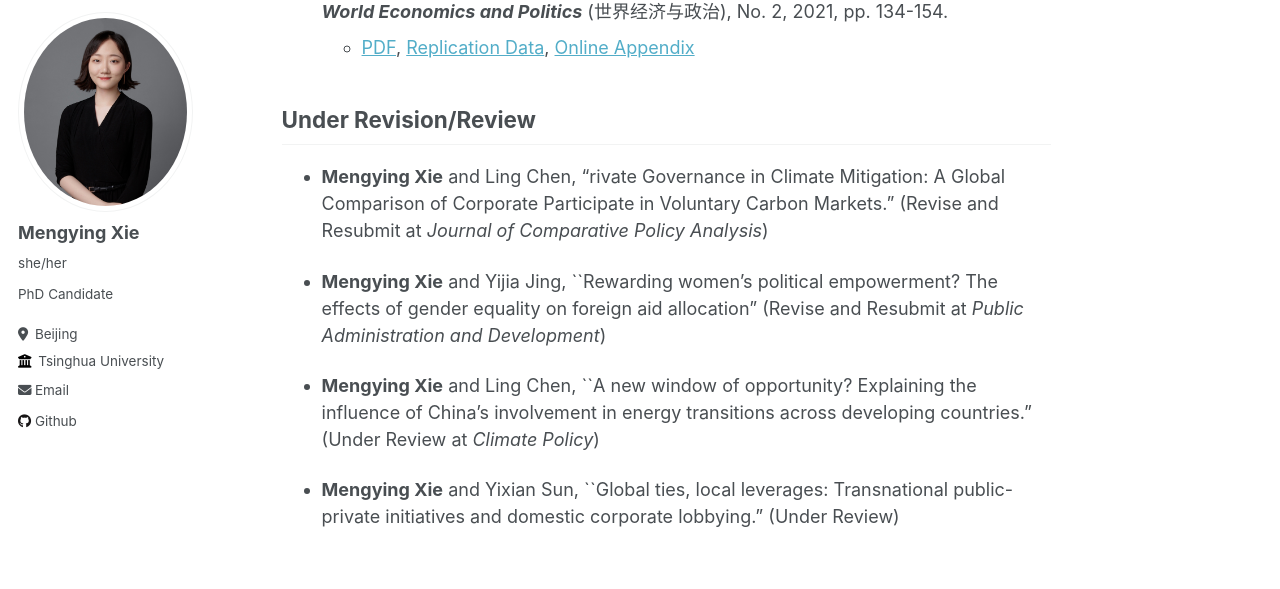
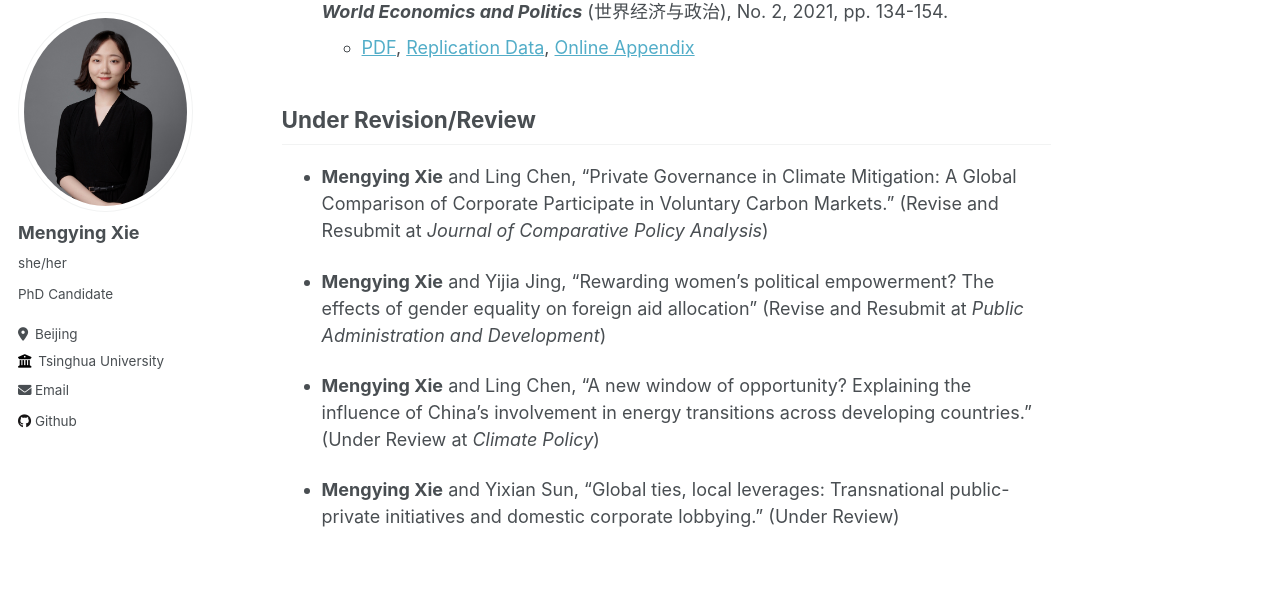
Before and after one commit to xiemythu/xiemythu.github.io, a Jekyll site: the page built from _pages/research.md, in a window 1280 px wide and 900 px high, scrolled down 584 px. Shown: the part 94-683 px from the top of the window. Built offline with Jekyll 4.4.1, drawn with Linux system fonts in a browser that asks for light colours.

Commit message:
Update research.md

```diff
--- a/_pages/research.md
+++ b/_pages/research.md
@@ -22,10 +22,10 @@ author_profile: true
 
 ## Under Revision/Review
 
-* **Mengying Xie** and  Ling Chen, “rivate Governance in Climate Mitigation: A Global Comparison of Corporate Participate in Voluntary Carbon Markets." (Revise and Resubmit at *Journal of Comparative Policy Analysis*)
+* **Mengying Xie** and  Ling Chen, “Private Governance in Climate Mitigation: A Global Comparison of Corporate Participate in Voluntary Carbon Markets." (Revise and Resubmit at *Journal of Comparative Policy Analysis*)
 
-* **Mengying Xie** and Yijia Jing, ``Rewarding women’s political empowerment? The effects of gender equality on foreign aid allocation" (Revise and Resubmit at *Public Administration and Development*)
+* **Mengying Xie** and Yijia Jing, "Rewarding women’s political empowerment? The effects of gender equality on foreign aid allocation" (Revise and Resubmit at *Public Administration and Development*)
 
-* **Mengying Xie** and  Ling Chen, ``A new window of opportunity? Explaining the influence of China’s involvement in energy transitions across developing countries." (Under Review at *Climate Policy*)
+* **Mengying Xie** and  Ling Chen, "A new window of opportunity? Explaining the influence of China’s involvement in energy transitions across developing countries." (Under Review at *Climate Policy*)
 
-* **Mengying Xie** and  Yixian Sun, ``Global ties, local leverages: Transnational public-private initiatives and domestic corporate lobbying." (Under Review)
+* **Mengying Xie** and  Yixian Sun, "Global ties, local leverages: Transnational public-private initiatives and domestic corporate lobbying." (Under Review)
```
